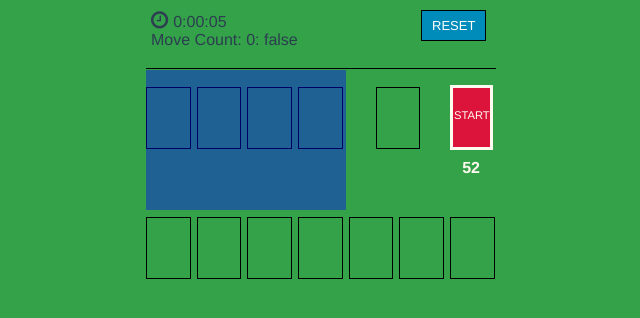
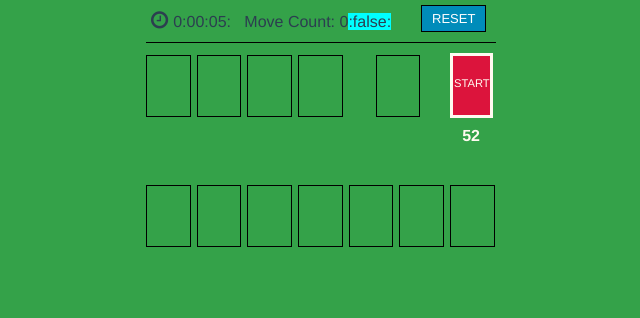
Before and after one commit to nisino25/solitaire, a Vue app: page / in a window 1280 px wide. Shown: the top 318 px of the page, without its empty margins (319-959 px from the left). Built offline with nearby package versions, Linux system fonts and the light colour scheme.

Commit message:
updadted 2

```diff
--- a/src/App.vue
+++ b/src/App.vue
@@ -14,13 +14,14 @@
           <div>
             <div class="button" @click="reset()">RESET</div>
             <!-- <br><br><br>
-            <div class="button" @click="spacetate = !spacetate">spactate</div> -->
+            <div class="button" @click="spectate = !spectate">spactate</div> -->
           </div>
 
           <div style=" margin-left:20px;">
-            <i class="fa fa-clock-o" style="font-size:125%;margin-right:5px"></i><span>{{showingTimer}}</span>
-            <br>
-            <span style="margin-top:50px">Move Count: {{moveCount}}: {{hasSelectedCard}}</span>
+            <i class="fa fa-clock-o" style="font-size:125%;margin-right:5px"></i><span>{{showingTimer}}:</span>
+            &nbsp;
+            <span style="margin-top:50px">Move Count: {{moveCount}}</span>
+            <span @click="spectate = !spectate" style="background-color: aqua; ">:{{spectate}}:</span>
           </div>
         </div>
         <hr>
@@ -122,7 +123,7 @@
 
                 <template v-for="(card,index) in row" :key="index" >
 
-                  <div v-if="!card.isOpened" class="back" :style="index==0? '':'margin-top:-40px'">
+                  <div v-if="!card.isOpened" class="back" :style="index==0? '':'margin-top:-40px'" @click="cardClick(card,'pick')">
                   </div>
 
                   <div v-else class="front" :style="index==0? '':'margin-top:-40px'" @click="cardClick(card,'pick')"  :class="[card.selected ? 'card-selected' : 'card-not-selected']" >
@@ -191,7 +192,7 @@ export default {
       currentCardId: undefined,
 
 
-      spacetate: false
+      spectate: false
     }
   },
 
@@ -349,7 +350,7 @@ export default {
     this.second= 0
     this.minute= 0
     this.hours=0
-    this.spacetate = false
+    this.spectate = false
 
     // this.startCounting()
     let count =0
@@ -385,7 +386,6 @@ export default {
 
 
     },
-
 
     getSVG(kind){
       switch(kind){
@@ -442,31 +442,11 @@ export default {
       }
     },
 
-    startDrag (evt, card) {
-      let row = card.x
-      if(card.location == 'field'){
-        if(card.cardId == this.rows[row][this.rows[row].length-1].cardId ){
-          this.isMultiple = false
-
-        }else{
-          this.isMultiple = true
-          // console.log('dragging multiple')
-        }
-      }else{
-        this.isMultiple = false
-      }
-
-      evt.dataTransfer.dropEffect = 'move'
-      evt.dataTransfer.effectAllowed = 'move'
-      // console.log(evt, card)
-      evt.dataTransfer.setData('cardId', card.cardId)
-    },
-
 
 
 
     finishDrop () {
-      console.log('finish-drop')
+      // console.log('finish-drop')
       if(!this.hasSelectedCard){
         this.allUnselected()
         return
@@ -573,7 +553,7 @@ export default {
     },
 
     cardClick(card){
-      if(this.spacetate){
+      if((this.spectate || !card.isOpened) && card.location =='field' ){
         // console.log(`card is: ${card}`)
         console.log(`specysyr card is: ${card.cardId}, x:${card.x}, y:${card.y}`)
         return
@@ -681,7 +661,7 @@ export default {
         this.moveCount++
 
         if(this.isMultiple){
-          console.log(`not multiple`)
+          // console.log(`not multiple`)
           while (count < this.rows[previous.x].length ){
             // console.log(this.rows[previousX][count].cardId)
             list.push(this.rows[previous.x][count])
@@ -703,7 +683,6 @@ export default {
 
 
         }else{
-          console.log(`not multiple`)
 
           previous.x = current.x
           previous.isOpened = true
@@ -719,9 +698,9 @@ export default {
           }
         }
         // console.log('is multiple move?: ' + this.isMultiple)
-        console.log(`previous card is: ${previous.cardId}, x:${previous.x}, y:${previous.y}`)
+        // console.log(`previous card is: ${previous.cardId}, x:${previous.x}, y:${previous.y}`)
 
-        console.log(`current card is: ${current.cardId}, x:${current.x}, y:${current.y}`)
+        // console.log(`current card is: ${current.cardId}, x:${current.x}, y:${current.y}`)
 
         // let newCard = this.deckDetail.find(o => o.cardId === previous.cardId)
         // newCard = previous
@@ -751,14 +730,12 @@ export default {
         this.allUnselected()
         return
       }
-
       // flip card once it is gone
       if(previous.y !==0 && previous.location =='field'){
         let newID = this.rows[previous.x][previous.y-1].cardId
         const leftCard = this.deckDetail.find(o => o.cardId === newID)
         leftCard.isOpened = true
       }
-
       // changin the location for the movwd card
       let count = previous.y
       let list = []
@@ -770,22 +747,17 @@ export default {
           count++
         }
 
-
         for (let i in list){
 
           list[i].x = newRow
-
           if(this.rows[newRow].length ==0){
             list[i].y =0
           }else{
             list[i].y = this.rows[newRow].length -1
           }
         }
-
-
       }else{
-        console.log(`at least here`)
-
+        // console.log(`at least here`)
 
         previous.isOpened = true
         previous.location = 'field'
@@ -800,26 +772,16 @@ export default {
         }
         previous.x = newRow
       }
-
-
       // let newCard = this.deckDetail.find(o => o.cardId === previous.cardId)
       // newCard = previous
       // console.log(newCard)
-
       // dropping effect
       this.hasSelectedCard = false
       this.allUnselected()
       // set  all selected false
-
-
     }
 
 
-
-
-    // moveItToCorner(){
-    //   console.log('trying still')
-    // },
 
   },
 
@@ -995,6 +957,14 @@ export default {
 
       deep:true,
       handler() {
+        for(let i in this.deckDetail){
+          if(this.deckDetail[i].location == 'field'){
+
+            if(this.deckDetail[i].y < 0  ){
+              console.log(`${this.deckDetail[i].cardId}:  ${this.deckDetail[i].x}, ${this.deckDetail[i].y}`)
+            }
+          }
+        }
         if(!this.hasGameStarted) return
         let count = 0
         let flag = true
@@ -1018,10 +988,13 @@ export default {
           // console.log(`still going on with: ${falseCount} `)
           return
         }
+        if(!this.isGameOver){
+          alert('You Won!');
+
+        }
         console.log(' game is over')
-        alert('You Won!');
         this.isGameOver = true
-        this.spacetate = true
+        this.spectate = true
 
 
       }
@@ -1059,7 +1032,7 @@ body {
 
 .detail{
   /* background-color: grey; */
-  height:50px;
+  height:30px;
   margin-top: 10px;
   text-align: start;
   margin-left: -15px;
@@ -1069,9 +1042,12 @@ hr{
   height: 0.5px;
   background-color: black;
   border: none;
+  margin-top: 2px;
+  margin-bottom: 2px;
 }
 
 .button {
+  margin-top:-5px;
   position: absolute;
   margin-left: 290px;
   /* right: 0; */
@@ -1081,7 +1057,9 @@ hr{
   border-color: black;
   border-style: solid;
   color: white;
-  padding: 7px 10px;
+
+  padding: 5px 10px;
+
   text-align: center;
   text-decoration: none;
   /* display: inline-block; */
@@ -1093,11 +1071,11 @@ hr{
 
 .finished-area{
   position:absolute;
-  background-color: blue;
-  top:70px;
+  /* background-color: blue; */
+  top:45px;
   opacity: 0.4;
   width:200px;
-  height:140px;
+  height:130px;
   display: flex;
   z-index: 100;
 }
@@ -1111,7 +1089,7 @@ hr{
 
 .bottom-section{
   /* background-color: yellow; */
-  height:350px;
+  height:450px;
   display: flex;
 }
 
@@ -1142,7 +1120,7 @@ hr{
   border-color: FloralWhite;
   border-style: solid;
   margin-top:-2px;
-  height:59px;
+  height:50px;
   top:0;
   padding-top: 3px;
 }
```
